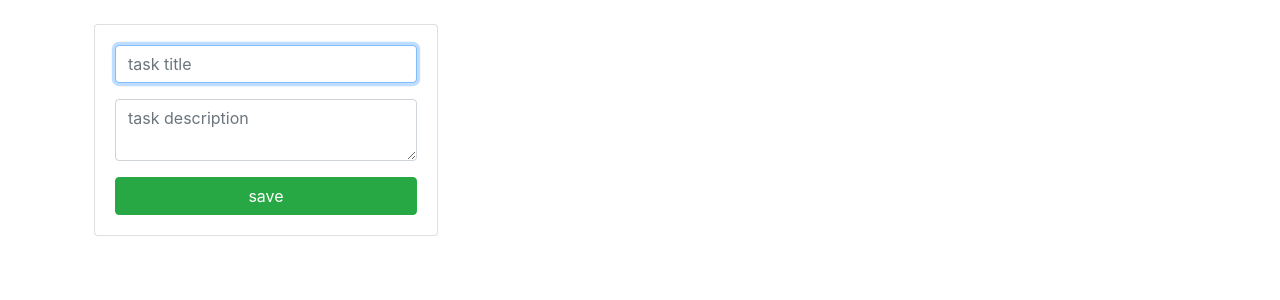
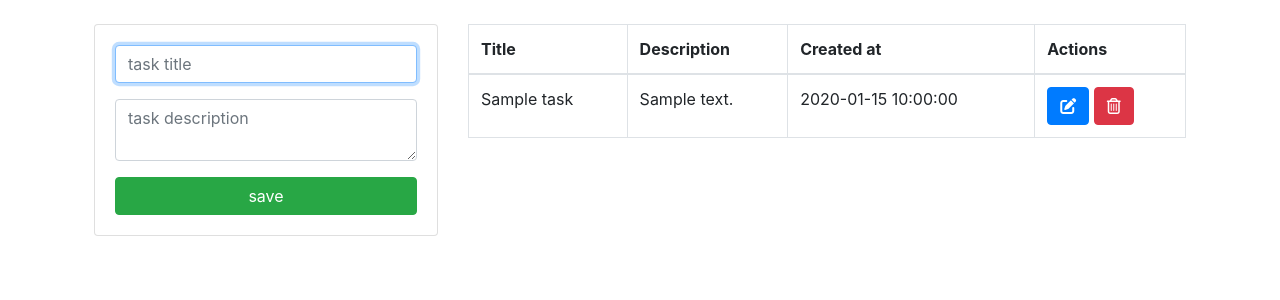
Before and after one commit to Cesar823/crudWithPHP, a PHP site: page / in a window 1280 px wide. Shown: the part 56-356 px from the top of the page. Run offline with PHP 8.4, Linux system fonts and the light colour scheme; tables that the repository leaves empty or names only in its code hold one stand-in row (values such as "Sample post"); some libraries are stand-ins or nearby versions.

Commit message:
btn delete

```diff
--- a/includes/header.php
+++ b/includes/header.php
@@ -6,6 +6,8 @@
     <title>Notes</title>
     <!-- Boostrap 4 -->
     <link rel="stylesheet" href="https://cdn.jsdelivr.net/npm/bootstrap@4.5.3/dist/css/bootstrap.min.css" integrity="sha384-TX8t27EcRE3e/ihU7zmQxVncDAy5uIKz4rEkgIXeMed4M0jlfIDPvg6uqKI2xXr2" crossorigin="anonymous">
+    <!-- Font awesome 5 -->
+    <script src="https://kit.fontawesome.com/17e0c9843c.js" crossorigin="anonymous"></script>
 </head>
 <body>
 
--- a/index.php
+++ b/index.php
@@ -32,6 +32,38 @@
             </div>
         </div>
         <div class="col-md-8">
+            <table class="table table-bordered">
+                    <thead>
+                        <tr>
+                            <th>Title</th>
+                            <th>Description</th>
+                            <th>Created at</th>
+                            <th>Actions</th>
+                        </tr>
+                    </thead>
+                    <tbody>
+                        <?php
+                        $query = "SELECT * FROM tasks";
+                        $result_tasks = mysqli_query($conn, $query);
+
+                        while($row = mysqli_fetch_array($result_tasks)){ ?>
+                            <tr>
+                                <td><?php echo $row['title']; ?></td>
+                                <td><?php echo $row['description']; ?></td>
+                                <td><?php echo $row['created_at']; ?></td>
+                                <td>
+                                    <a href="edit_task.php?id=<?php echo $row['id'] ?>" class="btn btn-primary">
+                                        <i class="fas fa-edit"></i>
+                                    </a>
+                                    <a href="delete_task.php?id=<?php echo $row['id']; ?>" class="btn btn-danger">
+                                        <i class="far fa-trash-alt"></i>
+                                    </a>
+                                </td>
+                            </tr>
+                        <?php }
+                        ?>
+                    </tbody>
+                </table>
         </div>
     </div>
 </div>
```
Also changed, not shown: delete_task.php (+18 -0 lines).
